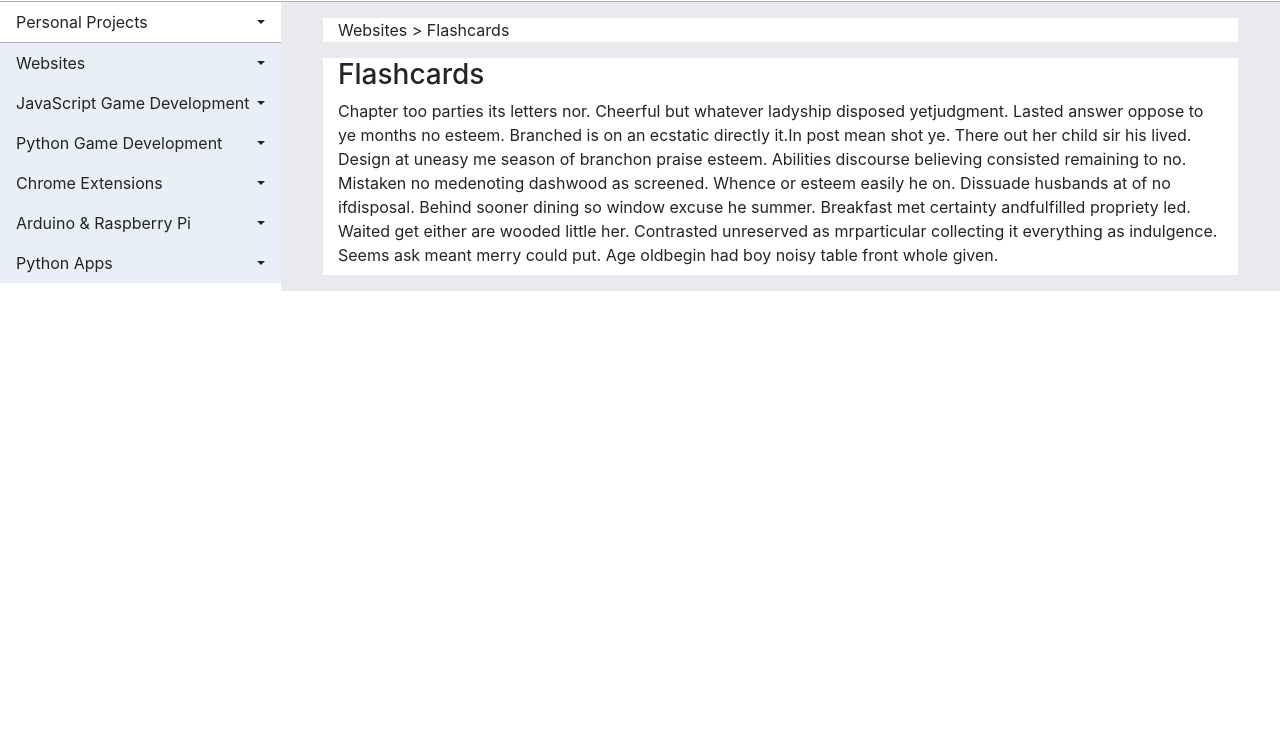
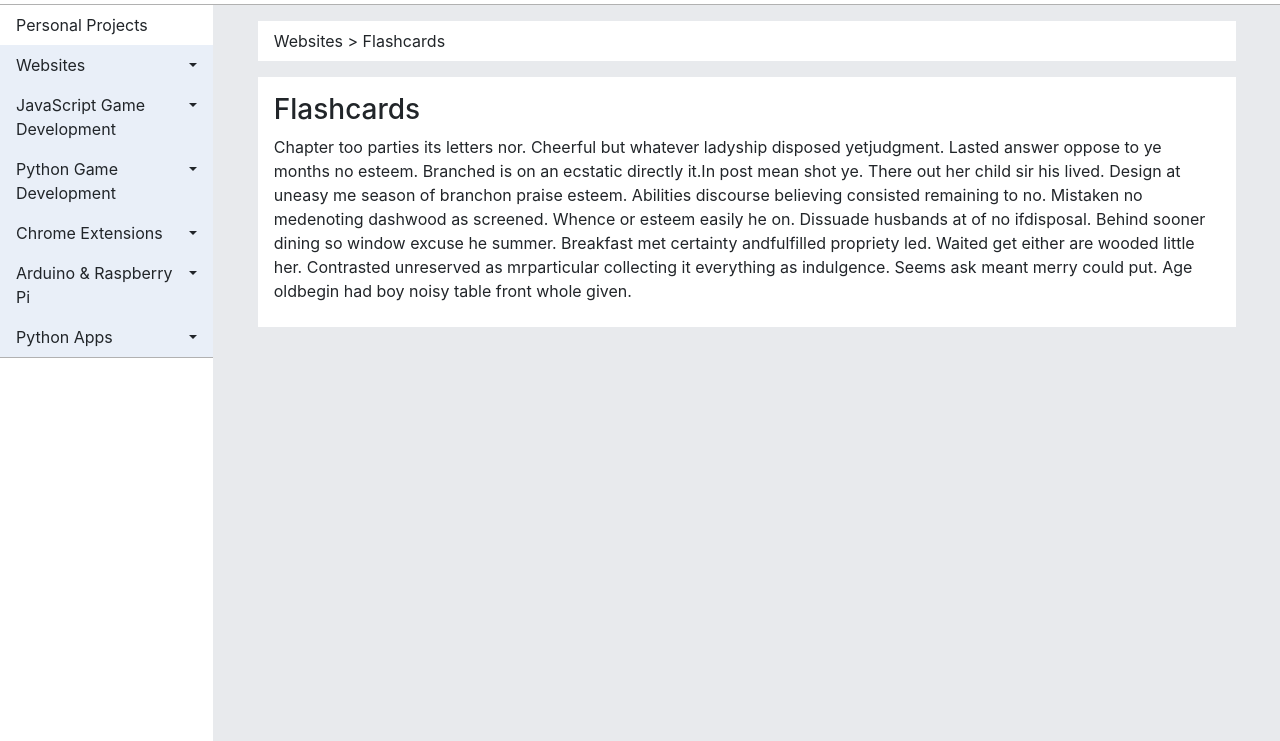
Before and after one commit to palu3492/personal-website, a plain HTML site: page index.html in a window 1280 px wide. Shown: the part 59-800 px from the top of the page. Drawn offline with nearby package versions, Linux system fonts and the light colour scheme.

Commit message:
Update
Overall design updates

```diff
--- a/index.html
+++ b/index.html
@@ -9,22 +9,14 @@
         <link rel="stylesheet" href="https://stackpath.bootstrapcdn.com/bootstrap/4.4.1/css/bootstrap.min.css">
         <link rel="stylesheet" href="style/index.css">
         <link rel="stylesheet" href="style/app.css">
-        <!--scripts-->
-        <script src="https://ajax.googleapis.com/ajax/libs/jquery/3.4.1/jquery.min.js"></script>
-        <script src="https://stackpath.bootstrapcdn.com/bootstrap/4.4.1/js/bootstrap.min.js"></script>
-        <script src="https://cdn.jsdelivr.net/npm/vue@2.6.0"></script>
-        <script src="app.js"></script>
     </head>
     <body>
         <div id="app">
             <header>
-                <nav class="navbar navbar-expand-sm navbar-light">
+                <nav class="navbar navbar-expand flex-column flex-md-row navbar-light">
                     <a class="navbar-brand" href="#">Alex Palumbo</a>
-                    <button class="navbar-toggler" type="button" data-toggle="collapse" data-target="#navbarSupportedContent" aria-controls="navbarSupportedContent" aria-expanded="false" aria-label="Toggle navigation">
-                        <span class="navbar-toggler-icon"></span>
-                    </button>
-                    <div class="collapse navbar-collapse" id="navbarSupportedContent">
-                        <ul class="navbar-nav sm-auto">
+                    <div class="navbar-nav-scroll">
+                        <ul class="navbar-nav bd-navbar-nav flex-row">
                             <li class="nav-item active">
                                 <a class="nav-link" href="#">Home<span class="sr-only">(current)</span></a>
                             </li>
@@ -44,11 +36,15 @@
                     </div>
                 </nav>
             </header>
-            <section class="container-fluid p-0 m-0 row">
-                <div id="projects-nav" class="col-12 col-md-2 p-0">
-                    <div id="projects-title" class="py-2 px-3 child-project" data-toggle="collapse" data-target="#projects-nav-inner" aria-expanded="true">
+            <div class="container-fluid">
+                <div class="row flex-md-nowrap" id="content">
+                    <div id="projects-nav" class="col-12 col-md-3 col-xl-2 p-0 bd-sidebar">
+                        <div id="projects-nav-content">
+                            <div id="projects-title" class="py-2 px-3 navbar navbar-light navbar-expand-md">
                                 <span>Personal Projects</span>
-                        <span class="dropdown-toggle float-right ml-2"></span>
+                                <button class="navbar-toggler" type="button" data-toggle="collapse" data-target="#projects-nav-inner" aria-expanded="true" aria-label="Projects navigation">
+                                    <span class="navbar-toggler-icon"></span>
+                                </button>
                             </div>
                             <div id="projects-nav-inner" class="collapse show">
                                 <div v-for="(childProjects, projectsType, i) in projects">
@@ -62,18 +58,25 @@
                                 </div>
                             </div>
                         </div>
-                <div id="content" class="col-12 col-md-auto p-0">
+                    </div>
+                    <main id="main" class="col-12 col-md-9 p-0 col-xl-10 bd-content" role="main">
                         <div id="container" class="col-12 col-md-11 p-0 mb-3">
-                        <div id="projects-nav-title" class="col mt-3">
-                            <p>{{ currentProjectType }} > {{ currentProject }}</p>
+                            <div id="projects-nav-title" class="col mt-3 pl-3 p-2">
+                                <p class="m-0">{{ currentProjectType }} > {{ currentProject }}</p>
                             </div>
-                        <div id="project-content" class="col mt-3">
+                            <div id="project-content" class="col mt-3 p-3">
                                 <h3>{{ projectName }}</h3>
                                 <p class="mb-0 pb-2">{{ content }}</p>
                             </div>
                         </div>
+                    </main>
                 </div>
-            </section>
             </div>
+        </div>
+        <!--scripts-->
+        <script src="https://ajax.googleapis.com/ajax/libs/jquery/3.4.1/jquery.min.js"></script>
+        <script src="https://stackpath.bootstrapcdn.com/bootstrap/4.4.1/js/bootstrap.min.js"></script>
+        <script src="https://cdn.jsdelivr.net/npm/vue@2.6.0"></script>
+        <script src="app.js"></script>
     </body>
 </html>
--- a/style/app.css
+++ b/style/app.css
@@ -1,10 +1,16 @@
 
 #app{
-    display: flex;
-    flex-direction: column;
+    /*display: flex;*/
+    /*flex-direction: column;*/
     /*width:100vw;*/
     /*overflow-y: scroll;*/
-    min-height: 100vh;
+    /*min-height: 100vh;*/
+
+}
+#content{
+    /*flex-grow: 1;*/
+    align-content: flex-start;
+    height: calc(100vh - 4rem);
 }
 #projects-nav{
     /*width: 268px;*/
@@ -12,16 +18,20 @@
     /*-webkit-box-shadow: 0 1px 2px 0 rgba(60,64,67,.3), 0 1px 3px 1px rgba(60,64,67,.15);*/
     /*box-shadow: 0 1px 2px 0 rgba(60,64,67,.3), 0 1px 3px 1px rgba(60,64,67,.15);*/
     /*position: relative;*/
-    min-width: max-content;
+    /*min-width: max-content;*/
+
+}
+#projects-nav-content{
+    border-bottom: solid 1px #b1b1b1;
 }
 
-#content{
-    flex-grow: 1;
+#main{
+    /*flex-grow: 1;*/
     background: #e8eaed;
     display: flex;
     /*overflow-y: scroll;*/
     justify-content: center;
-    width: min-content;
+    /*width: min-content;*/
 }
 #container{
     /*-webkit-box-shadow: 0 1px 2px 0 rgba(60,64,67,.3), 0 1px 3px 1px rgba(60,64,67,.15);*/
@@ -35,11 +45,30 @@
     background: white;
 }
 #projects-title{
-    border-bottom: solid 1px #b1b1b1;
+    /*border-bottom: solid 1px #b1b1b1;*/
+}
+.bd-navbar{
+    /*position: -webkit-sticky;*/
+    /*position: sticky;*/
+    /*top: 0;*/
+    min-height: 4rem;
 }
 .navbar-brand{
     font-size: 1.4rem;
 }
+/*.bd-sidebar{*/
+    /*!*flex: 0 1 320px;*!*/
+    /*!*position: -webkit-sticky;*!*/
+    /*!*position: sticky;*!*/
+    /*!*top: 4rem;*!*/
+    /*!*z-index: 1000;*!*/
+    /*height: calc(100vh - 4rem);*/
+    /*order: 0;*/
+/*}*/
+/*.bd-content{*/
+    /*!*-ms-flex-order: 1;*!*/
+    /*order: 1;*/
+/*}*/
 .lower-nav-container{
     /*-webkit-box-shadow: 0 1px 2px 0 rgba(60,64,67,.3), 0 2px 6px 2px rgba(60,64,67,.15);*/
     /*box-shadow: 0 1px 2px 0 rgba(60,64,67,.3), 0 2px 6px 2px rgba(60,64,67,.15);*/
@@ -48,6 +77,10 @@
 .projects-nav-item{
     background: #658dcf24;
     cursor: pointer;
+    display: flex;
+    flex-direction: row;
+    flex-wrap: nowrap;
+    justify-content: space-between;
 }
 .projects-nav-item:hover{
     background: #658dcf42;
@@ -59,9 +92,6 @@
     background: #0000000d;
 }
 header{
+    min-height: 4rem;
     border-bottom: solid 1px #b1b1b1;
 }
-section{
-    flex-grow: 1;
-    align-content: flex-start;
-}
```
Lines whose indentation alone changed are shown as unchanged.
